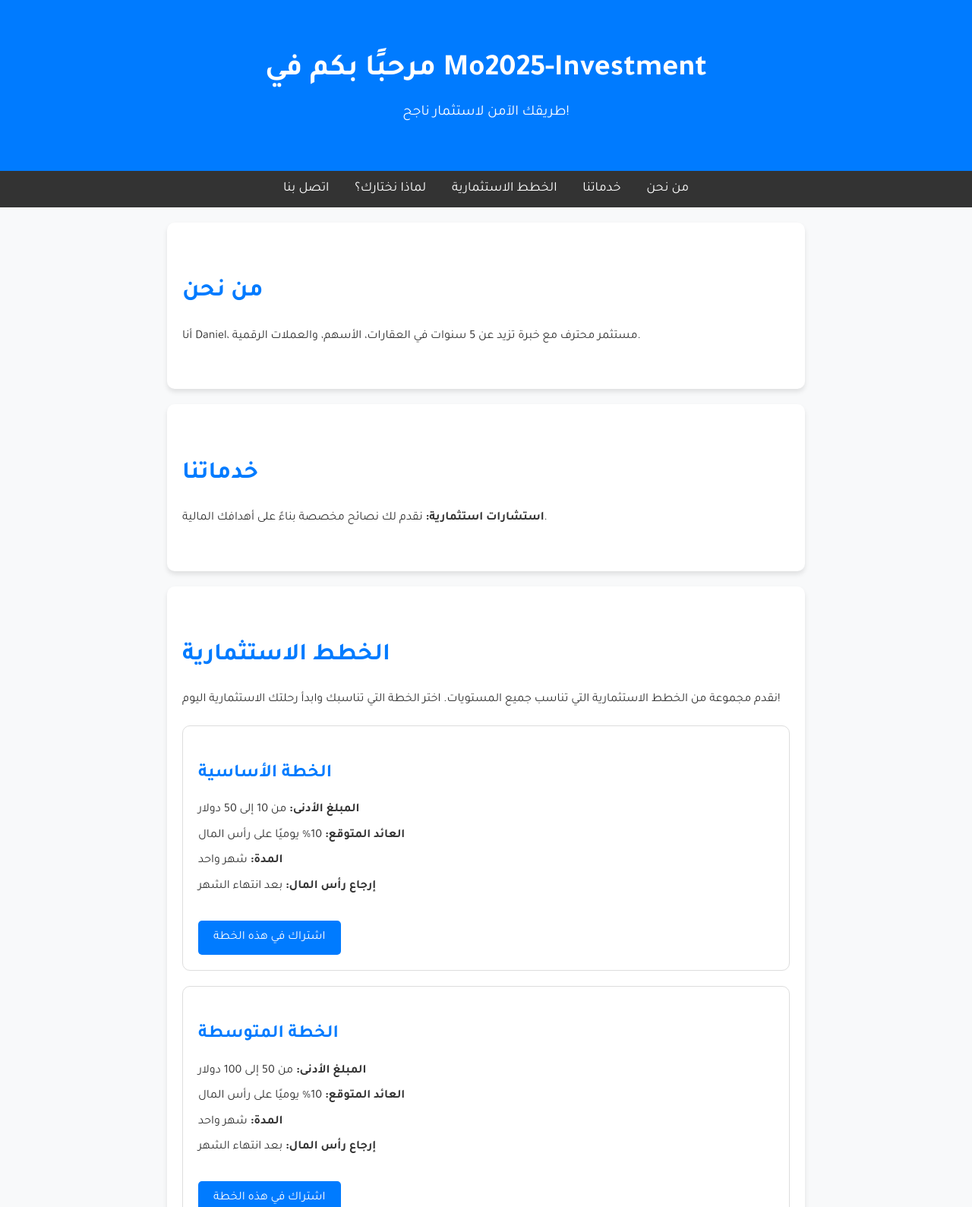
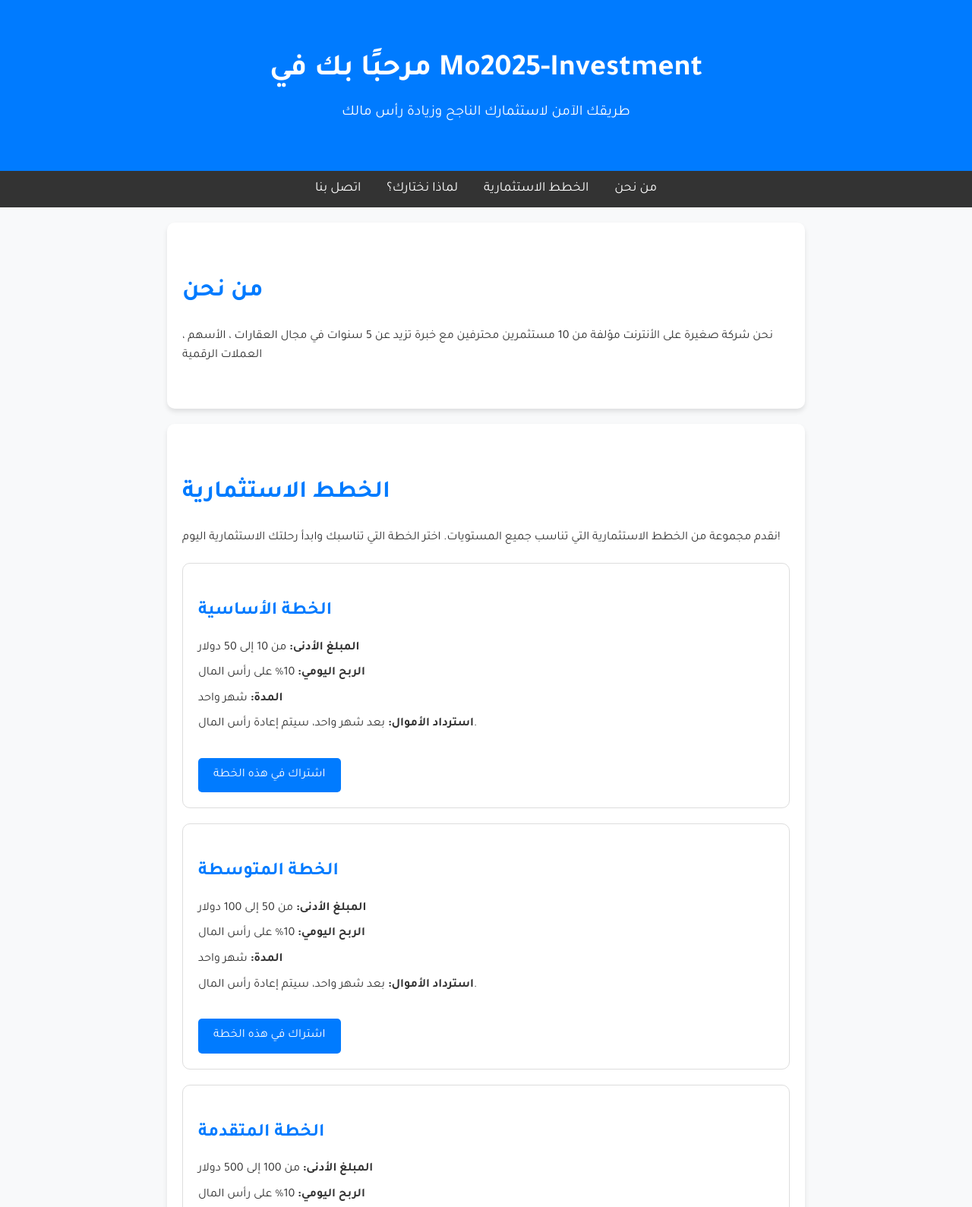
Before and after one commit to OmarAlkhateib/Mo2025-Investment-Site, a plain HTML site: page index.html in a window 1280 px wide. Shown: the top 1589 px of the page at 76% size. Drawn offline with Linux system fonts and the light colour scheme.

Commit message:
Update index.html

```diff
--- a/index.html
+++ b/index.html
@@ -1,5 +1,5 @@
 <!DOCTYPE html>
-<html lang="en">
+<html lang="ar">
 <head>
     <meta charset="UTF-8">
     <meta name="viewport" content="width=device-width, initial-scale=1.0">
@@ -134,14 +134,13 @@
 
     <!-- Header -->
     <header>
-        <h1>مرحبًا بكم في Mo2025-Investment</h1>
-        <p>طريقك الآمن لاستثمار ناجح!</p>
+        <h1>مرحبًا بك في Mo2025-Investment</h1>
+        <p> طريقك الآمن لاستثمارك الناجح وزيادة رأس مالك </p>
     </header>
 
     <!-- Navigation -->
     <nav>
         <a href="#about">من نحن</a>
-        <a href="#services">خدماتنا</a>
         <a href="#plans">الخطط الاستثمارية</a>
         <a href="#why-us">لماذا نختارك؟</a>
         <a href="#contact">اتصل بنا</a>
@@ -150,15 +149,7 @@
     <!-- About Us -->
     <section id="about">
         <h2>من نحن</h2>
-        <p>أنا Daniel، مستثمر محترف مع خبرة تزيد عن 5 سنوات في العقارات، الأسهم، والعملات الرقمية.</p>
-    </section>
-
-    <!-- Services -->
-    <section id="services">
-        <h2>خدماتنا</h2>
-        <ul>
-            <li><strong>استشارات استثمارية:</strong> نقدم لك نصائح مخصصة بناءً على أهدافك المالية.</li>
-        </ul>
+        <p> نحن شركة صغيرة على الأنترنت مؤلفة من 10 مستثمرين محترفين مع خبرة تزيد عن 5 سنوات في مجال العقارات ، الأسهم ، العملات الرقمية</p>
     </section>
 
     <!-- Investment Plans -->
@@ -170,9 +161,9 @@
             <h3>الخطة الأساسية</h3>
             <ul>
                 <li><strong>المبلغ الأدنى:</strong> من 10 إلى 50 دولار</li>
-                <li><strong>العائد المتوقع:</strong> 10% يوميًا على رأس المال</li>
+                <li><strong>الربح اليومي:</strong> 10% على رأس المال</li>
                 <li><strong>المدة:</strong> شهر واحد</li>
-                <li><strong>إرجاع رأس المال:</strong> بعد انتهاء الشهر</li>
+                <li><strong>استرداد الأموال:</strong> بعد شهر واحد، سيتم إعادة رأس المال.</li>
             </ul>
             <a href="#payment">اشتراك في هذه الخطة</a>
         </div>
@@ -181,9 +172,9 @@
             <h3>الخطة المتوسطة</h3>
             <ul>
                 <li><strong>المبلغ الأدنى:</strong> من 50 إلى 100 دولار</li>
-                <li><strong>العائد المتوقع:</strong> 10% يوميًا على رأس المال</li>
+                <li><strong>الربح اليومي:</strong> 10% على رأس المال</li>
                 <li><strong>المدة:</strong> شهر واحد</li>
-                <li><strong>إرجاع رأس المال:</strong> بعد انتهاء الشهر</li>
+                <li><strong>استرداد الأموال:</strong> بعد شهر واحد، سيتم إعادة رأس المال.</li>
             </ul>
             <a href="#payment">اشتراك في هذه الخطة</a>
         </div>
@@ -192,9 +183,9 @@
             <h3>الخطة المتقدمة</h3>
             <ul>
                 <li><strong>المبلغ الأدنى:</strong> من 100 إلى 500 دولار</li>
-                <li><strong>العائد المتوقع:</strong> 10% يوميًا على رأس المال</li>
+                <li><strong>الربح اليومي:</strong> 10% على رأس المال</li>
                 <li><strong>المدة:</strong> شهر واحد</li>
-                <li><strong>إرجاع رأس المال:</strong> بعد انتهاء الشهر</li>
+                <li><strong>استرداد الأموال:</strong> بعد شهر واحد، سيتم إعادة رأس المال.</li>
             </ul>
             <a href="#payment">اشتراك في هذه الخطة</a>
         </div>
```
